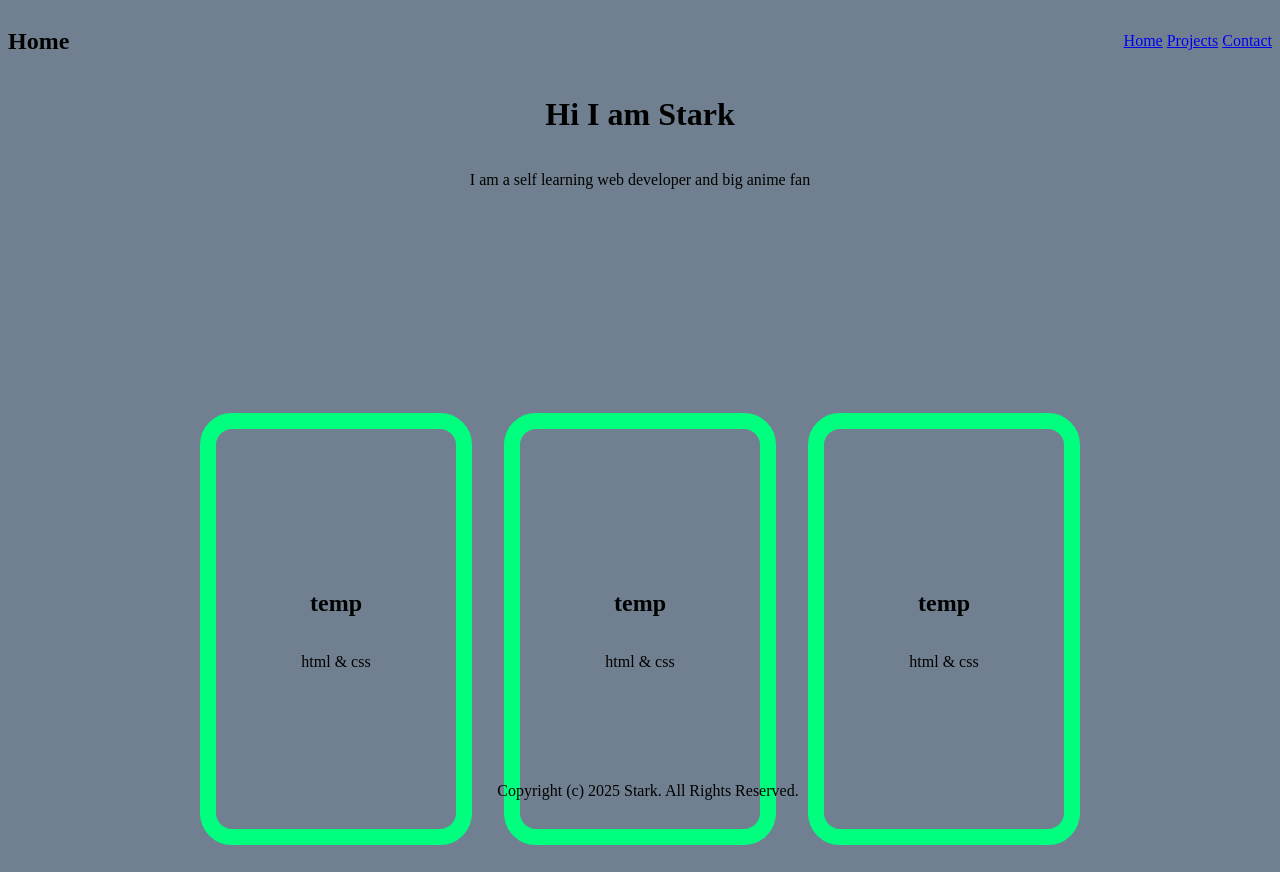
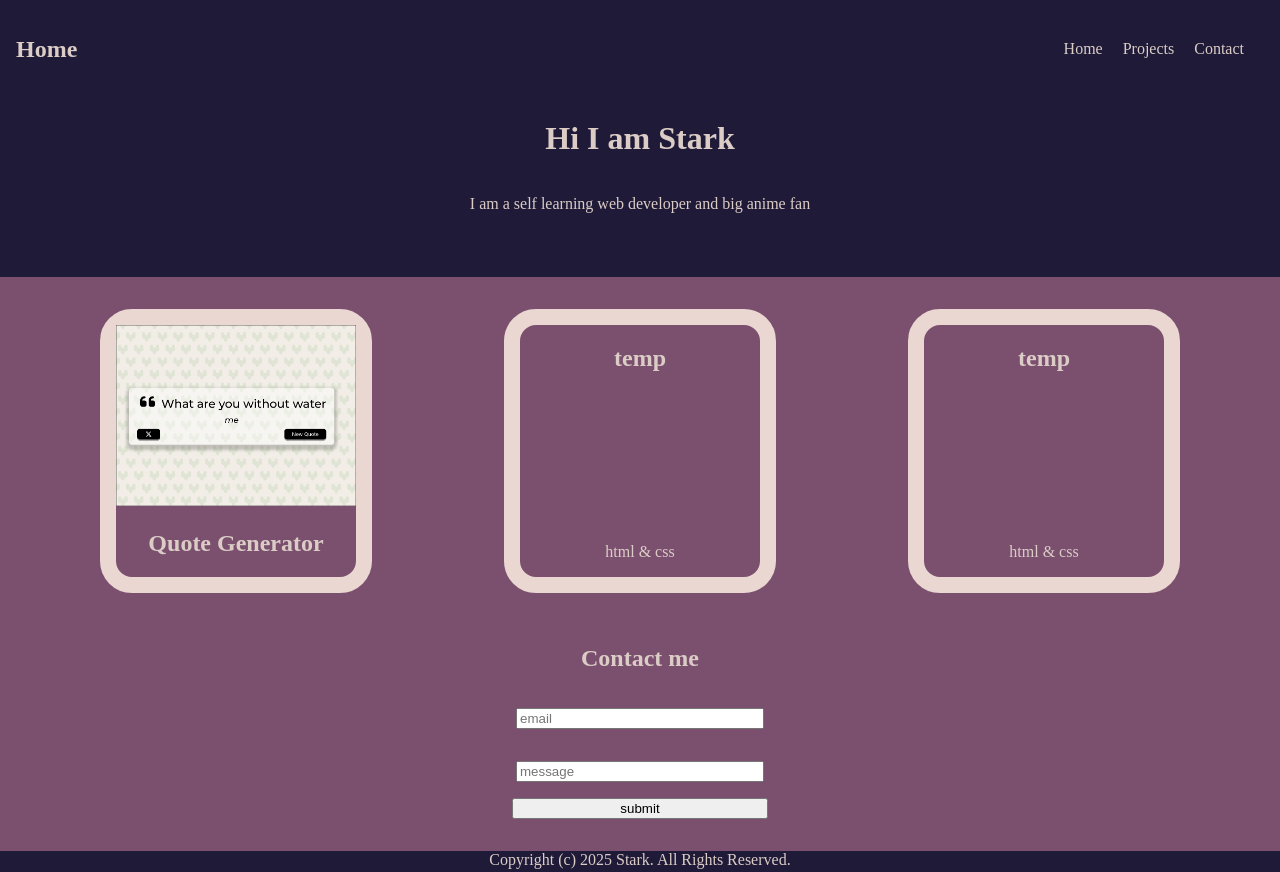
Before and after one commit to Starkip/projects, a plain HTML site: page index.html in a window 1280 px wide. Shown: the top 872 px of the page. Drawn offline with Linux system fonts and the light colour scheme.

Commit message:
updated portfolio website and quote gen for anime

```diff
--- a/index.html
+++ b/index.html
@@ -12,10 +12,14 @@
 	<header>
 		<nav class="navbar">
 			<h1>Home</h1>
-			<div class="nav-items">
-				<a href="#home">Home</a>
-				<a href="#project">Projects</a>
-				<a href="#contact">Contact</a>
+			<ul class="nav-items">
+				<li><a href="#home">Home</a>
+				</li>
+				<li><a href="#project">Projects</a>
+				</li>
+				<li><a href="#contact">Contact</a>
+				</li>
+			</ul>
 			</div>
 		</nav>
 		<div class="bio">
@@ -25,9 +29,9 @@
 	</header>
 	<section class="project">
 		<div class="project-card">
-			<h1>temp</h1>
 			<div class="project-items">
-				<p>html & css</p>
+				<a href="/quote-generator/index.html"><img src="/assets/quote-gen.png" alt=""></a>
+				<h1>Quote Generator</h1>
 			</div>
 		</div>
 		<div class="project-card">
@@ -45,11 +49,13 @@
 	</section>
 
 	<section class="contact">
-		<h1>Contact me</h1>
+		<div class="contact-items">
 
-		<input type="email" name="email" placeholder="email">
-		<input type="text" name="message" placeholder="message">
-		<button type="submit">submit</button>
+			<h1>Contact me</h1>
+			<input type="email" name="email" placeholder="email">
+			<input type="text" name="message" placeholder="message">
+			<button type="submit">submit</button>
+		</div>
 	</section>
 
 	<footer class="foot">
--- a/style.css
+++ b/style.css
@@ -1,18 +1,35 @@
 body {
-	background-color: slategray;
+	margin: 0;
+	padding: 0;
+	color: #DBCDC6;
+	background-color: #1F1A38;
 }
 
-footer {
-	position: fixed;
-	width: 100%;
-	text-align: center;
-	bottom: 0;
+
+header {
+	background-color: #1F1A38;
 }
 
 .navbar {
 	display: flex;
 	align-items: center;
 	justify-content: space-between;
+	margin: 1rem;
+}
+
+.nav-items {
+	display: flex;
+	list-style: none;
+
+}
+
+.nav-items li {
+	margin-right: 20px;
+}
+
+.nav-items a {
+	text-decoration: none;
+	color: #DBCDC6;
 }
 
 .bio {
@@ -20,32 +37,39 @@ footer {
 	align-items: center;
 	flex-direction: column;
 	padding-bottom: 3rem;
+	text-align: center;
 }
 
+
 .project {
-	margin: 10rem;
 	display: flex;
 	justify-content: space-evenly;
+	flex-wrap: wrap;
+	background-color: #7B506F;
 }
 
+
 .project-card {
-	border: 1rem solid springgreen;
+	border: 1rem solid #EAD7D1;
 	border-radius: 2rem;
 	display: flex;
 	align-items: center;
-	justify-content: center;
+	justify-content: space-between;
 	flex-direction: column;
+	text-align: center;
 	width: 15rem;
-	height: 25rem;
+	height: auto;
+	margin: 2rem;
+}
+
+
+.project-items img {
+	width: 100%;
+	object-fit: contain;
 }
 
 .contact {
-	display: flex;
-	align-items: center;
-	flex-direction: column;
-	justify-content: space-evenly;
-	padding: 2rem;
-	margin: 1rem;
+	background-color: #7B506F;
 }
 
 .contact input {
@@ -56,3 +80,22 @@ footer {
 .contact button {
 	width: 16rem;
 }
+
+.contact-items {
+	display: flex;
+	align-items: center;
+	flex-direction: column;
+	justify-content: space-evenly;
+	height: auto;
+	padding-bottom: 2rem;
+
+}
+
+
+.foot {
+	background-color: #1F1A38;
+	width: 100%;
+	left: 0;
+	bottom: 0;
+	text-align: center;
+}
```
Also changed, not shown: quote-generator/index.html (+6 -2 lines), quote-generator/script.js (+43 -0 lines), quote-generator/style.css (+36 -0 lines), assets/quote-gen.png (added).
